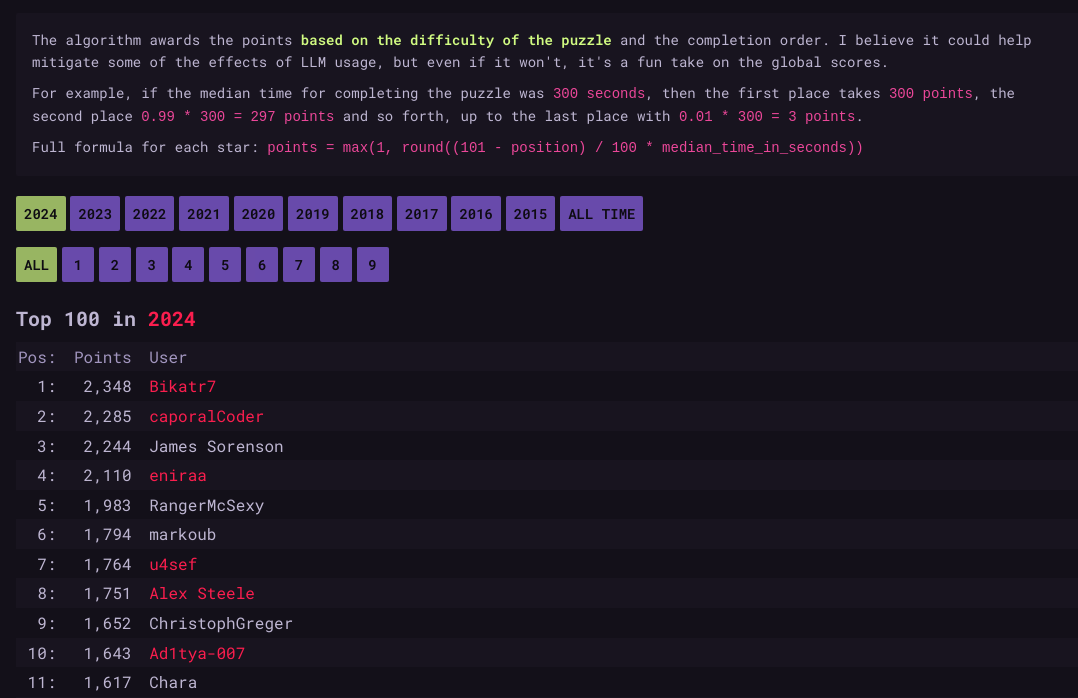
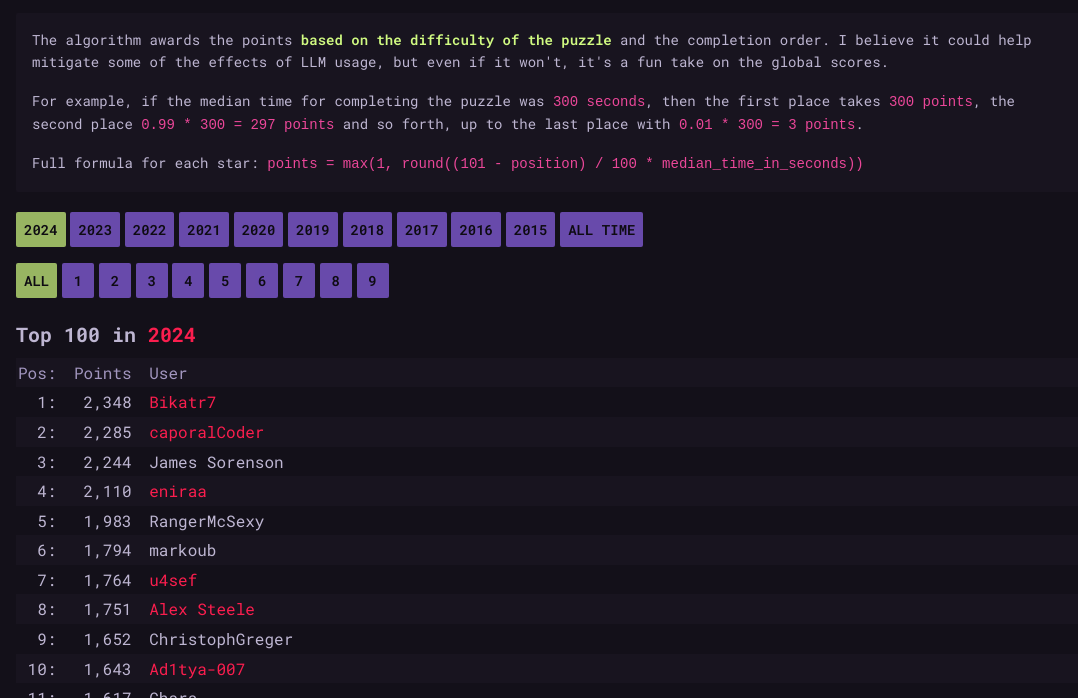
Before and after one commit to caderek/elfvsmachine, a website with bundled scripts: page docs/index.html in a window 1280 px wide. Shown: the part 96-794 px from the top of the page, without its empty margins (0-1078 px from the left). Built offline with nearby package versions, Linux system fonts and the light colour scheme.

Commit message:
Improved margins

```diff
--- a/docs/index.css
+++ b/docs/index.css
@@ -189,7 +189,7 @@ footer {
 }
 
 .info p + p {
-  margin-top: var(--space-s);
+  margin-top: var(--space-m);
 }
 
 @media screen and (max-width: 63.99rem) {
```
